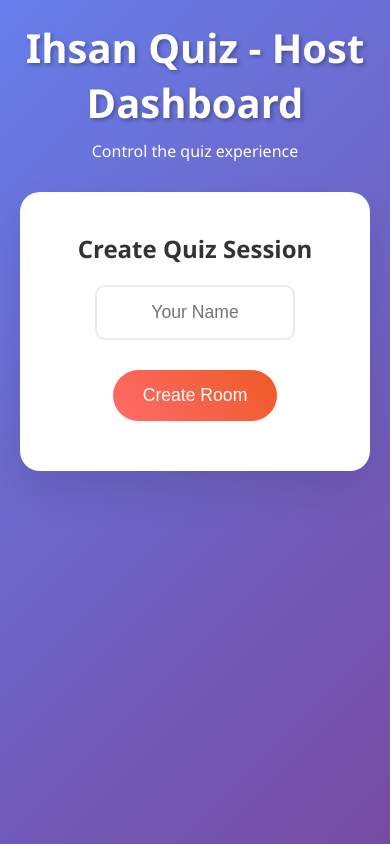
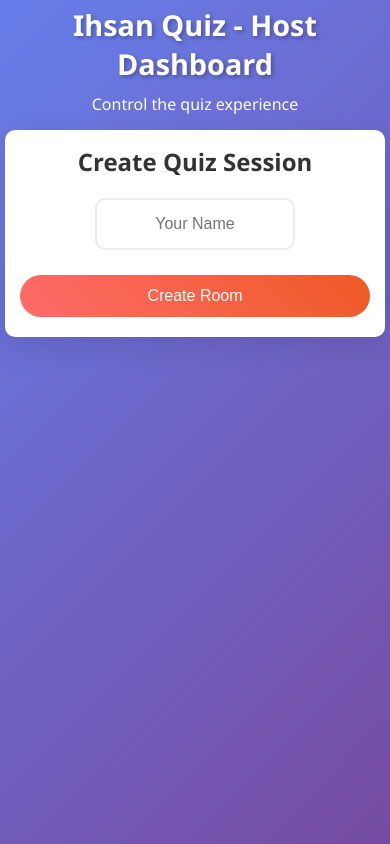
Before and after one commit to omoba/imtihaan, a plain HTML site: page index.html in a window 390 px wide. Drawn offline with Linux system fonts and the light colour scheme.

Commit message:
Refactor CSS for better responsiveness and layout
Updated styles for responsiveness and improved layout.

```diff
--- a/index.html
+++ b/index.html
@@ -21,27 +21,27 @@
         .container {
             max-width: 1200px;
             margin: 0 auto;
-            padding: 20px;
+            padding: 10px;
         }
 
         .header {
             text-align: center;
             color: white;
-            margin-bottom: 30px;
+            margin-bottom: 20px;
         }
 
         .header h1 {
-            font-size: 2.5rem;
+            font-size: clamp(1.8rem, 5vw, 2.5rem);
             margin-bottom: 10px;
             text-shadow: 2px 2px 4px rgba(0,0,0,0.3);
         }
 
         .screen {
             background: white;
-            border-radius: 20px;
-            padding: 40px;
-            box-shadow: 0 20px 40px rgba(0,0,0,0.1);
-            max-width: 800px;
+            border-radius: 15px;
+            padding: clamp(20px, 5vw, 40px);
+            box-shadow: 0 10px 30px rgba(0,0,0,0.1);
+            max-width: 100%;
             margin: 0 auto;
             text-align: center;
         }
@@ -50,12 +50,13 @@
             background: linear-gradient(45deg, #667eea, #764ba2);
             color: white;
             border: none;
-            padding: 15px 30px;
-            font-size: 1.1rem;
+            padding: clamp(12px, 3vw, 15px) clamp(20px, 5vw, 30px);
+            font-size: clamp(1rem, 2.5vw, 1.1rem);
             border-radius: 50px;
             cursor: pointer;
             transition: all 0.3s ease;
-            margin: 10px;
+            margin: 8px;
+            min-width: 120px;
         }
 
         .btn:hover {
@@ -73,19 +74,19 @@
 
         .input-group input {
             padding: 15px;
-            font-size: 1.1rem;
+            font-size: clamp(1rem, 2.5vw, 1.1rem);
             border: 2px solid #e9ecef;
             border-radius: 10px;
-            width: 200px;
+            width: min(200px, 80vw);
             text-align: center;
         }
 
         .room-code {
-            font-size: 2rem;
+            font-size: clamp(1.5rem, 6vw, 2rem);
             font-weight: bold;
             color: #667eea;
             background: #f8f9fa;
-            padding: 20px;
+            padding: clamp(15px, 4vw, 20px);
             border-radius: 15px;
             margin: 20px 0;
         }
@@ -96,6 +97,7 @@
             border-radius: 10px;
             margin: 20px 0;
             word-break: break-all;
+            font-size: clamp(0.9rem, 2vw, 1rem);
         }
 
         .players-list {
@@ -110,6 +112,8 @@
             border-radius: 8px;
             display: flex;
             justify-content: space-between;
+            flex-wrap: wrap;
+            gap: 10px;
         }
 
         .leaderboard {
@@ -149,7 +153,7 @@
         }
 
         .timer {
-            font-size: 2rem;
+            font-size: clamp(1.5rem, 6vw, 2rem);
             font-weight: bold;
             color: #ff6b6b;
             margin: 20px 0;
@@ -170,11 +174,46 @@
         .story-content p {
             line-height: 1.8;
             margin-bottom: 15px;
-            font-size: 1.1rem;
+            font-size: clamp(1rem, 2.2vw, 1.1rem);
         }
 
         .hidden {
             display: none;
+        }
+
+        @media (max-width: 768px) {
+            .container {
+                padding: 5px;
+            }
+
+            .header {
+                margin-bottom: 15px;
+            }
+
+            .player {
+                flex-direction: column;
+                align-items: flex-start;
+            }
+
+            .host-controls {
+                padding: 15px;
+            }
+
+            .btn {
+                width: 100%;
+                margin: 5px 0;
+            }
+        }
+
+        @media (max-width: 480px) {
+            .screen {
+                border-radius: 10px;
+                padding: 15px;
+            }
+
+            .room-code {
+                padding: 10px;
+            }
         }
     </style>
 </head>
```
